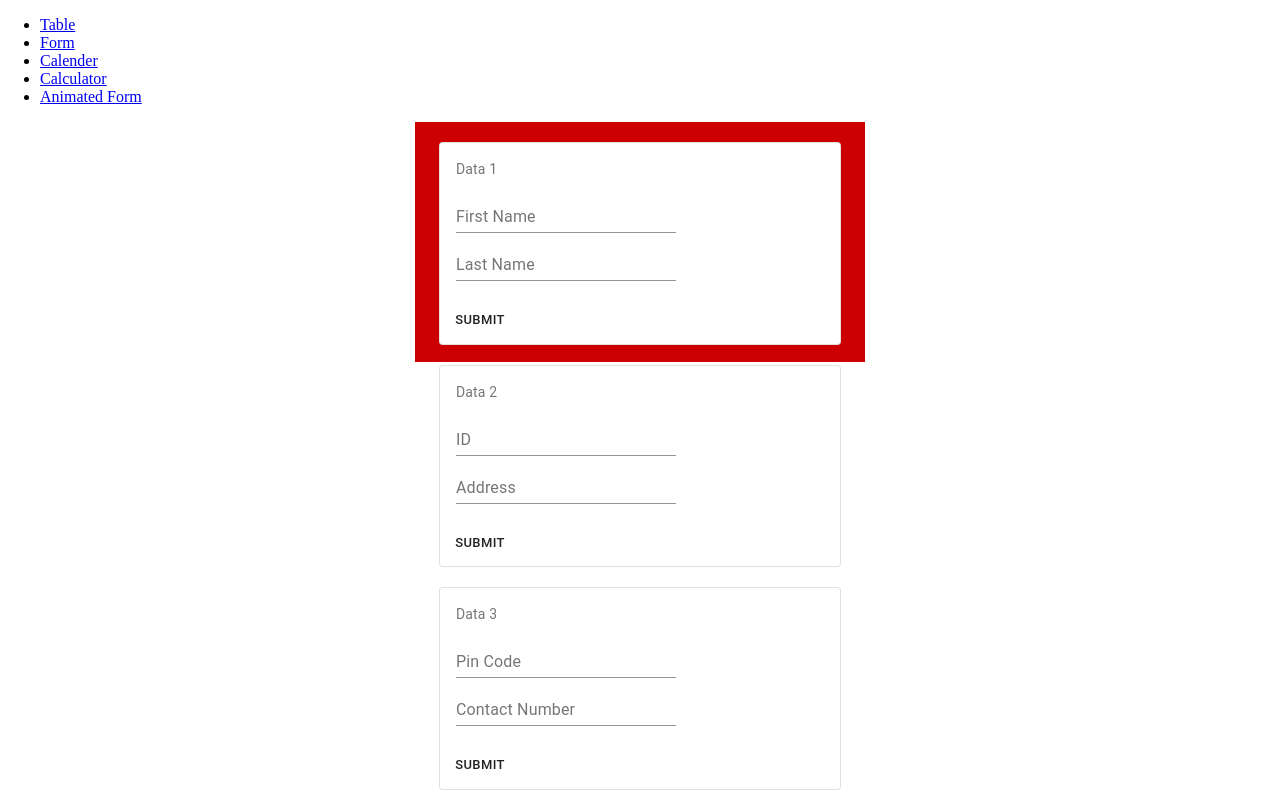
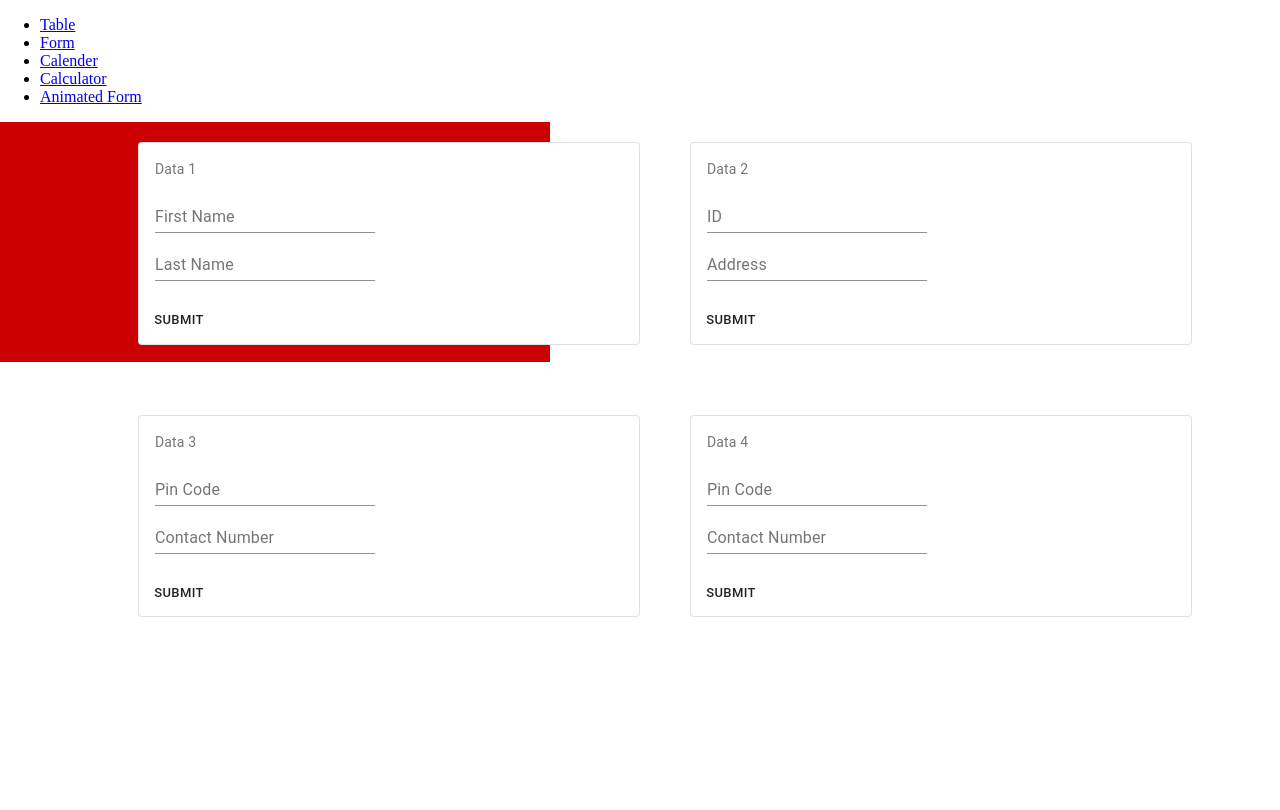
Before and after one commit to Rishabh1008/react-learn, a React (Create React App) app: page /animatedform in a window 1280 px wide. Built offline with nearby package versions, Linux system fonts and the light colour scheme.

Commit message:
row change

```diff
--- a/src/component/animated form/cardcompo.js
+++ b/src/component/animated form/cardcompo.js
@@ -9,10 +9,12 @@ import { FormControl, TextField } from "@material-ui/core";
 
 const useStyles = makeStyles({
   root: {
-    minWidth: "400px",
+    minWidth: "500px",
     margin: " 0 auto",
-    marginTop:"20px",
-    marginBottom :"20px",
+    marginBottom:"50px",
+    marginLeft:"50px",
+    marginTop: "20px",
+
   },
   title: {
     fontSize: 14,
--- a/src/component/animated form/formdata.js
+++ b/src/component/animated form/formdata.js
@@ -17,5 +17,11 @@ const formData = [
         input1:'Pin Code',
         input2:'Contact Number',
     },
+    {
+        heading: 'Data 4',
+        id: "4",
+        input1:'Pin Code',
+        input2:'Contact Number',
+    },
 ]
 export default formData;
--- a/src/component/animated form/main page.js
+++ b/src/component/animated form/main page.js
@@ -1,31 +1,26 @@
-
 import React from "react";
 import MyCard from "./cardcompo";
 import formData from "./formdata";
 import "./style.css";
 
 function MyAnimatedForm() {
-
-
-  function myClick(id){
-
-    const test = document.getElementById(id)
+  function myClick(id) {
+    const test = document.getElementById(id);
     const f = document.getElementById("foo");
-    f.style.transform = `translateY(${test.offsetTop - 144}px)`;
-    console.log('aaa', test.offsetTop)
-  };
+    f.style.transform = `translate(${test.offsetLeft + 25}px,${test.offsetTop - 124}px)`;
+    console.log("aaa", test.offsetTop);
+  }
 
   return (
-    <div className="wrapper">
+    <div>
       <div id="foo" className="ball"></div>
-      <div>
+      <div className="wrapper">
         {formData.map((formData, index) => (
-          <div id={formData.id} key={formData.id} >
-            <MyCard formData={formData} myClick={myClick}/>
+          <div id={formData.id} key={formData.id}>
+            <MyCard formData={formData} myClick={myClick} />
           </div>
         ))}
       </div>
-
     </div>
   );
 }
--- a/src/component/animated form/style.css
+++ b/src/component/animated form/style.css
@@ -1,12 +1,13 @@
 .wrapper {
-  width: 500px;
-  margin: 0 auto;
-  display: flex;
-  justify-content: center;
+  width: 100%;
+    margin: 0 auto;
+    display: flex;
+    justify-content: center;
+    flex-wrap: wrap;
 }
 
 .ball {
-  width: 450px;
+  width: 550px;
 height: 240px;
   background: #c00;
   z-index: -1;
```
